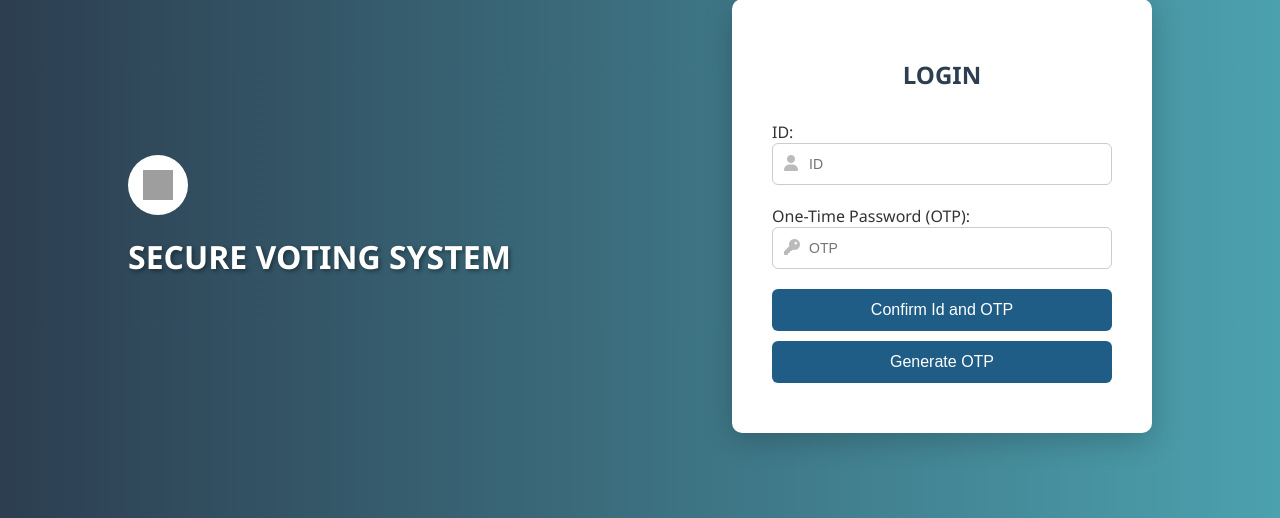
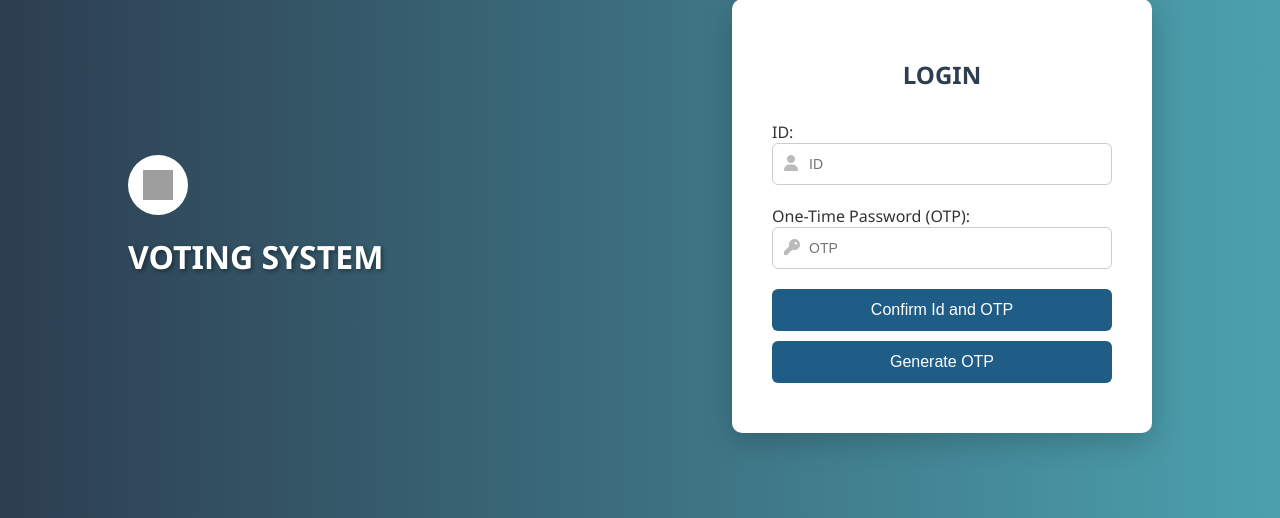
Before and after one commit to Noam-Barzilay/Voting-System, a Flask app: page / in a window 1280 px wide. Shown: the part 184-702 px from the top of the page. Run offline with Flask 3, Linux system fonts and the light colour scheme; grey boxes are pictures that could not be loaded.

Commit message:
Update welcome screen

```diff
--- a/templates/welcome_screen.html
+++ b/templates/welcome_screen.html
@@ -130,7 +130,7 @@
     <div class="icon">
       <img src="https://cdn-icons-png.flaticon.com/512/3064/3064197.png" alt="lock icon">
     </div>
-    <h1>SECURE VOTING SYSTEM</h1>
+    <h1>VOTING SYSTEM</h1>
   </div>
 
   <div class="login-box">
```
